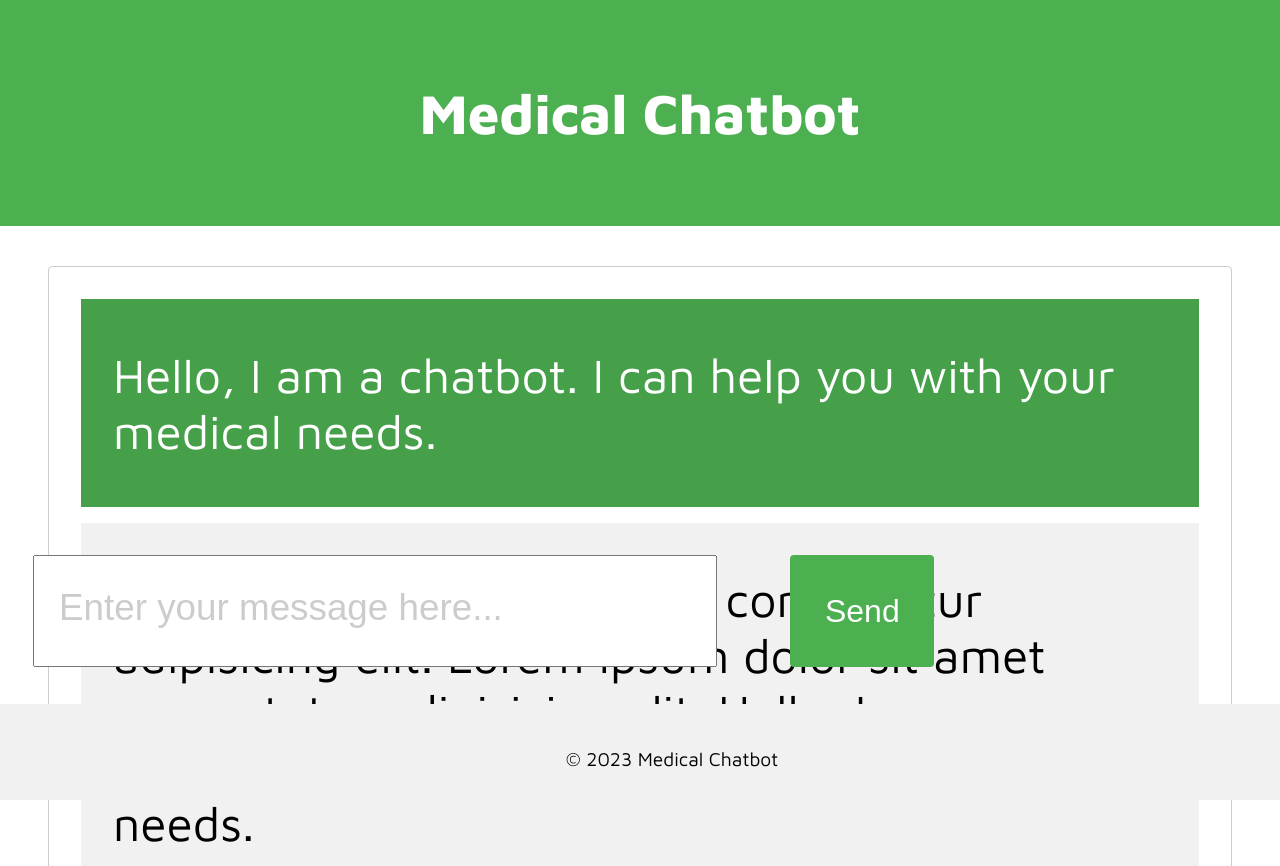
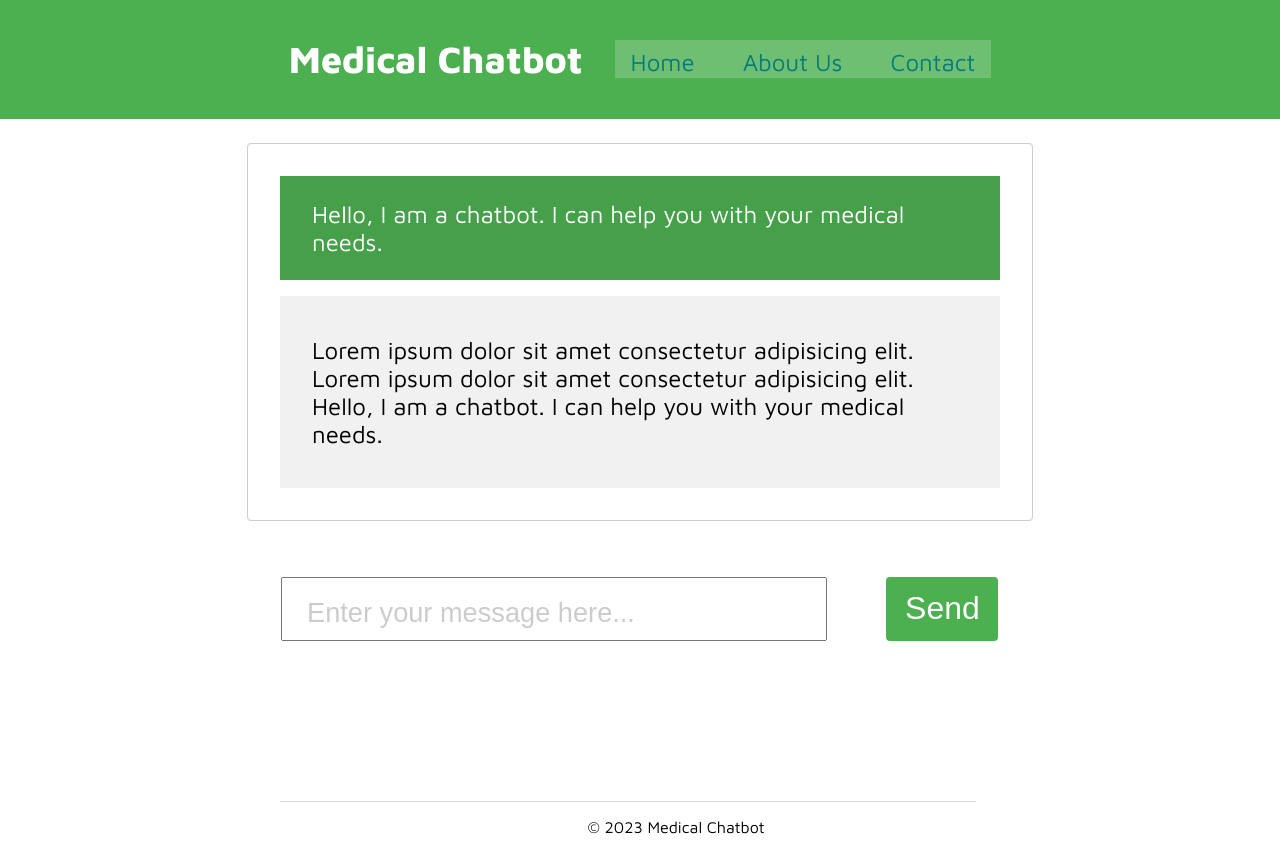
Before and after one commit to alpnix/AviCenna, a plain HTML site: page index.html in a window 1280 px wide. Before the commit the page ends 800 px from the top, so only its background shows below. Drawn offline with Linux system fonts and the light colour scheme.

Commit message:
updated messages

```diff
--- a/index.html
+++ b/index.html
@@ -1,4 +1,3 @@
-<!-- generate a boilerplate -->
 <html lang="en">
     <head>
         <meta charset="UTF-8">
@@ -12,24 +11,47 @@
     </head>
 
     <body>
+        <header>
 
-        <header class="section">
+            <div class="container">
+                <div class="header">
+                    <h3>
+                        Medical Chatbot
+                    </h3>
+                </div>
 
-            <div class="header">
-                <h3>
-                    Medical Chatbot
-                </h3>
+                <nav>
+                    <ul id="primary-navigation" class="primary-navigation flex">
+                        <li class="active">
+                            <a class="ff-sans-cond uppercase text-while letter-spacing-2" href="index.html">
+                                Home
+                            </a>
+                        </li>
+                        <li>
+                            <a href="about.html">
+                                About Us
+                            </a>
+                        </li>
+                        <li>
+                            <a href="contact.html">
+                                Contact
+                            </a>
+                        </li>
+                    </ul>
+                </nav>
             </div>
+
+
         </header>
 
-        <section class="section">
+        <section class="section max-width">
             <div class="chatbot">
                 <div class="chatbot__message chatbot__message--user">
                     <p>
                         Hello, I am a chatbot. I can help you with your medical needs.
                     </p>
                 </div>
-                <div class="chatbot__message chatbot__message--bot">
+                <div id="bot_message" class="chatbot__message chatbot__message--bot">
                     <p>
                         Lorem ipsum dolor sit amet consectetur adipisicing elit.
                         Lorem ipsum dolor sit amet consectetur adipisicing elit.
@@ -39,23 +61,21 @@
             </div>
         </section>
 
-        <section class="section action">
+        <form class="action max-width">
             <div>
-                <input type="text" class="user_input" placeholder="Enter your message here..." />
+                <input id="user_message"  type="text" class="user_input" placeholder="Enter your message here..." />
             </div>
             <div>
-                <button class="send_btn">
+                <button type="submit" class="send_btn" id="send_btn">
                     Send
                 </button>
             </div>
         </section>
 
-        <footer class="section">
-            <div class="footer">
+        <footer>
                 <p>
                     &copy; 2023 Medical Chatbot
                 </p>
-            </div>
         </footer>
 
         <script src="script.js"></script>
--- a/script.js
+++ b/script.js
@@ -0,0 +1,20 @@
+const userMessage = document.querySelector('#user_message');
+const botMessage = document.querySelector('#bot_message');
+const sendButton = document.querySelector('#send_btn');
+const chatBot = document.querySelector('.chatbot');
+const botForm = document.querySelector('form');
+
+function sendBotMessage(e) {
+    e.preventDefault();
+    chatBot.innerHTML += `
+    <div id="bot_message" class="chatbot__message chatbot__message--bot">
+    <p>
+    ${userMessage.value}
+    </p>
+    </div>
+    `;
+    userMessage.value = '';
+}
+
+sendButton.addEventListener('click', sendBotMessage);
+botForm.addEventListener('submit', sendBotMessage);
--- a/style.css
+++ b/style.css
@@ -1,53 +1,84 @@
+:root {
+    --gap: 1rem;
+}
+
+
 body {
     font-family: 'Maven Pro', sans-serif;
     margin: 0;
     padding: 0;
-    font-size: larger;
+    font-size: 16px;
 }
 
 header {
     background-color: #4CAF50;
     color: white;
-    padding: 2rem;
     text-align: center;
-    font-size: 3rem;
+    font-size: 2rem;
+    display: flex;
+    justify-content: space-between;
+    align-items: center;
+    width: 100%;
 }
 
-.navbar {
-    overflow: hidden;
-    background-color: #333;
-    position: sticky;
-    position: -webkit-sticky;
-    top: 0;
+.container{
+    display: flex;
+    justify-content: space-between;
+    align-items: center;
+    gap: 2rem;
+    max-width: 1200;
+    margin: 0 auto;
 }
 
-.menu-unordered-list{
-    list-style-type: none;
-    margin: 0;
-    padding: 0;
-    overflow: hidden;
-    background-color: #333;
-    display: flex;
-    flex-direction: column;
-    justify-content: center;
-    list-style: none;
+.max-width{
+    max-width: 1200px;
 }
 
-.menu-ordered-list {
-    float: right;
-    color: #ccc;
-    list-style-type: none;
-    font-size: .9rem;
-    text-decoration: none;
+.primary-navigation{
+    list-style: none;
+    padding: 0;
+    margin: 0;
+
+    background-color: hsl(0 0% 0% / 0.75);
 }
 
-.menu-ordered-list:hover {
-    color: #fff;
+.primary-navigation  a {
+    text-decoration: none;
+    color: white;
+    font-size: 2.5rem;
+    padding: 1rem;
+    color: rgb(7, 124, 122);
+    font-size: 1.5rem;
+}
+
+@supports (backdrop-filter: blur(1em)) {
+    .primary-navigation {
+        background-color: hsl(0 0% 100% / 0.2);
+        backdrop-filter: blur(1em);
+    }
+}
+
+
+.primary-navigation a > span [aria-hidden="true"] {
+    font-weight: 700;
+    margin-inline-end: .5em;
+}
+
+.logo {
+    margin: 2rem;
+}
+
+.flex{
+    display: flex;
+    gap: var(--gap, 5rem);
 }
 
 .section {
     padding: 1.5rem 2rem;
+    max-width: 900px;
+    margin: 0 auto;
 }
+
 
 .chatbot {
     display: flex;
@@ -56,10 +87,10 @@ header {
     border: 1px solid #ccc;
     padding: 2rem;
     border-radius: 4px;
-    margin: 1rem;
-    margin-right: 3rem;
-    position: fixed;
-    font-size: 3rem;
+    font-size: 1.5rem;
+    min-width: 12rem;
+    max-width: 45rem;
+    margin: 0 auto;
 }
 
 .chatbot__message--user{
@@ -74,23 +105,22 @@ header {
     background-color: #f1f1f1;
     color: black;
     display: inline-block;
-    padding: 0 2rem 0 2rem;
+    padding: 1rem 2rem 1rem 2rem;
 }
 
 
 
 .user_input {
     padding: 1.5rem 1.5rem 1rem 1.5rem;
-    height: 4.2rem;
-    margin-bottom: 5px;
     width: 91%;
     margin-left: 1px;
-    height: 7rem;
+    height: 4rem;
+    font-size: 1.7rem;
 }
 
 .user_input::placeholder {
     color: #ccc;
-    font-size: 2.3rem;
+    font-size: 1.7rem;
     padding: 0;
 }
 
@@ -103,8 +133,8 @@ header {
     cursor: pointer;
     font-size: 2rem;
     margin-left: .4rem;
-    width: 9rem;
-    height: 7rem;
+    width: 7rem;
+    height: 4rem;
     display: flex;
     justify-content: center;
     align-items: center;
@@ -113,24 +143,70 @@ header {
 .action{
     display: grid;
     grid-template-columns: 5fr 1fr;
-    margin-top: 0;
-    padding-top: 0;
-    position: absolute;
+    margin: 0 auto;
+    padding: 2rem;
+    padding-bottom: 0;
+    margin-bottom: 0;
     bottom: 6.5rem;
+    width: 80vw;
+    max-width: fit-content;
+    min-width: 12rem;
+    max-width: 45rem;
 }
 
 
 
 .send_btn:hover {
-    background-color: #45a049;
+    background-color: #74d779;
 }
 
 footer {
-    background-color: #f1f1f1;
-    padding: 3rem;
+    z-index: -10;
     text-align: center;
-    position:fixed;
     bottom: 0;
+    height: 4rem;
+    margin: 0;
+    position: relative;
+    top: 20vh;
     width: 100%;
-    height: 3rem;
+    margin: 0 auto;
+    padding-left: 16%;
+    border-top: 1px solid rgba(168, 153, 153, 0.398);
 }
+
+
+input {
+    font-size: 2.3rem;
+    width: 100%;
+}
+
+.menu > svg {
+    fill: white;
+}
+
+
+@media (max-width: 35em) {
+    .primary-navigation {
+        position: fixed;
+        inset: 0 0 0 30%;
+        background: #4CAF50;
+        flex-direction: column;
+
+        padding: min(30vh, 10rem) 2em;
+
+        background-color: hsl(0 0% 100% / 0.2);
+        backdrop-filter: blur(1em);
+
+
+        --gap: 2em;
+
+        flex-direction: column;
+        padding: min(30vh, 10rem) 2em;
+    }
+
+    .primary-navigation a {
+        color: rgb(7, 124, 122);
+        font-weight: 600;
+        font-size: 1.8rem;
+    }
+}
```
Also changed, not shown: 1 other file.
